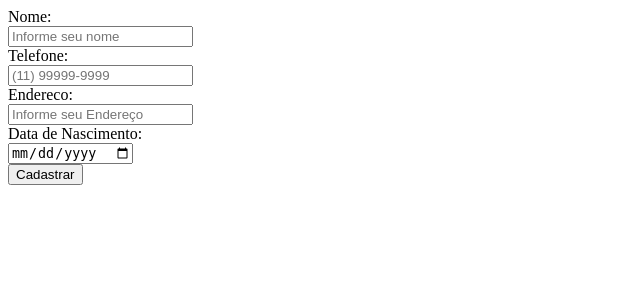
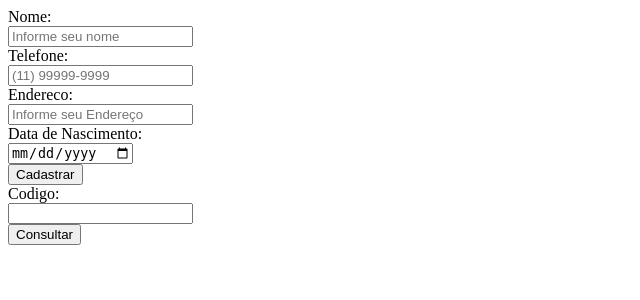
Before and after one commit to GabrielHSousa/CadastramentoTI13N, a Flask app: page / in a window 1280 px wide. Shown: the top 300 px of the page, without its empty margins (0-640 px from the left). Run offline with Flask 2, Linux system fonts and the light colour scheme.

Commit message:
atualização

```diff
--- a/main.py
+++ b/main.py
@@ -8,6 +8,8 @@ this.endereco = ""
 this.data = ""
 this.dados = ""
 this.modelo = model()
+this.codigo = 0
+this.msg = ""
 
 
 pessoa = Flask(__name__)
@@ -24,6 +26,7 @@ def cadastrar():
 @pessoa.route('/consultar.html',methods=['GET','POST'])
 def consultarTudo():
     if request.method == 'POST':
+        this.codigo = request.form('tNovoCodigo')
         this.msg = this.modelo.consultar()
     return render_template('consultar.html',titulo="Consultar",dados=this.msg)
 if __name__ == '__main__':
--- a/templates/consultar.html
+++ b/templates/consultar.html
@@ -1,8 +1,9 @@
 <!DOCTYPE html>
 <html lang="pt-BR">
-    <head >
-        <meta charset="UTF-8"
+    <head>
+        <meta charset="UTF-8">
         <title>{{titulo}}</title>
     </head>
     </body>
+    <textarea>{{dados}}</textarea>
 </html>
--- a/templates/index.html
+++ b/templates/index.html
@@ -23,6 +23,11 @@
         </form>
         <label id="result" name="result">{{resultado}}</label>
 
+        <form action="consultar.html" method="POST">
+            <label id="lCodigo" name="lCodigo">Codigo:</label><br>
+            <input type="number" id="tCodigo" name="tNovoCodigo"/><br>
+            <button type="submit">Consultar</button>
+
         </form>
     </body>
 </html>
```
